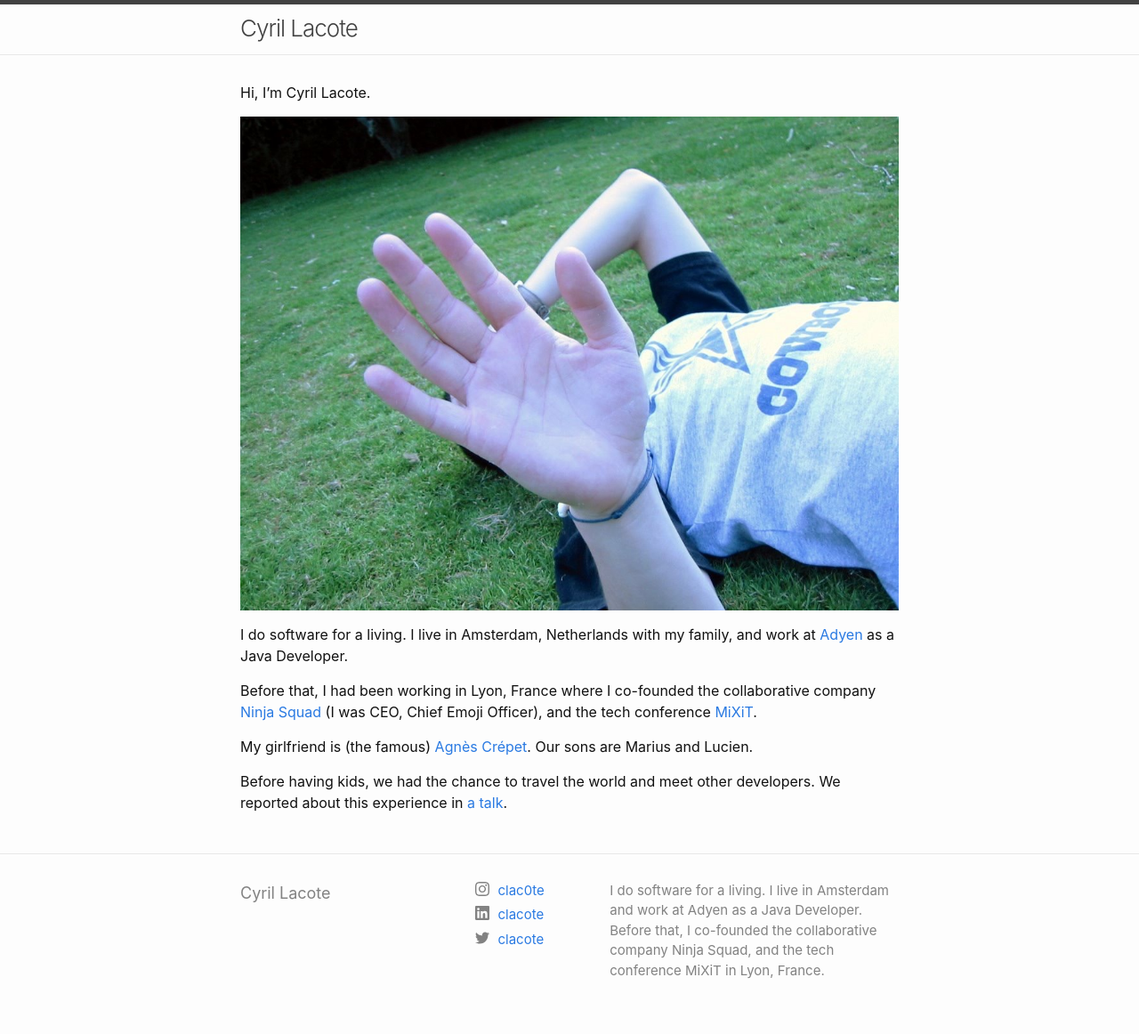
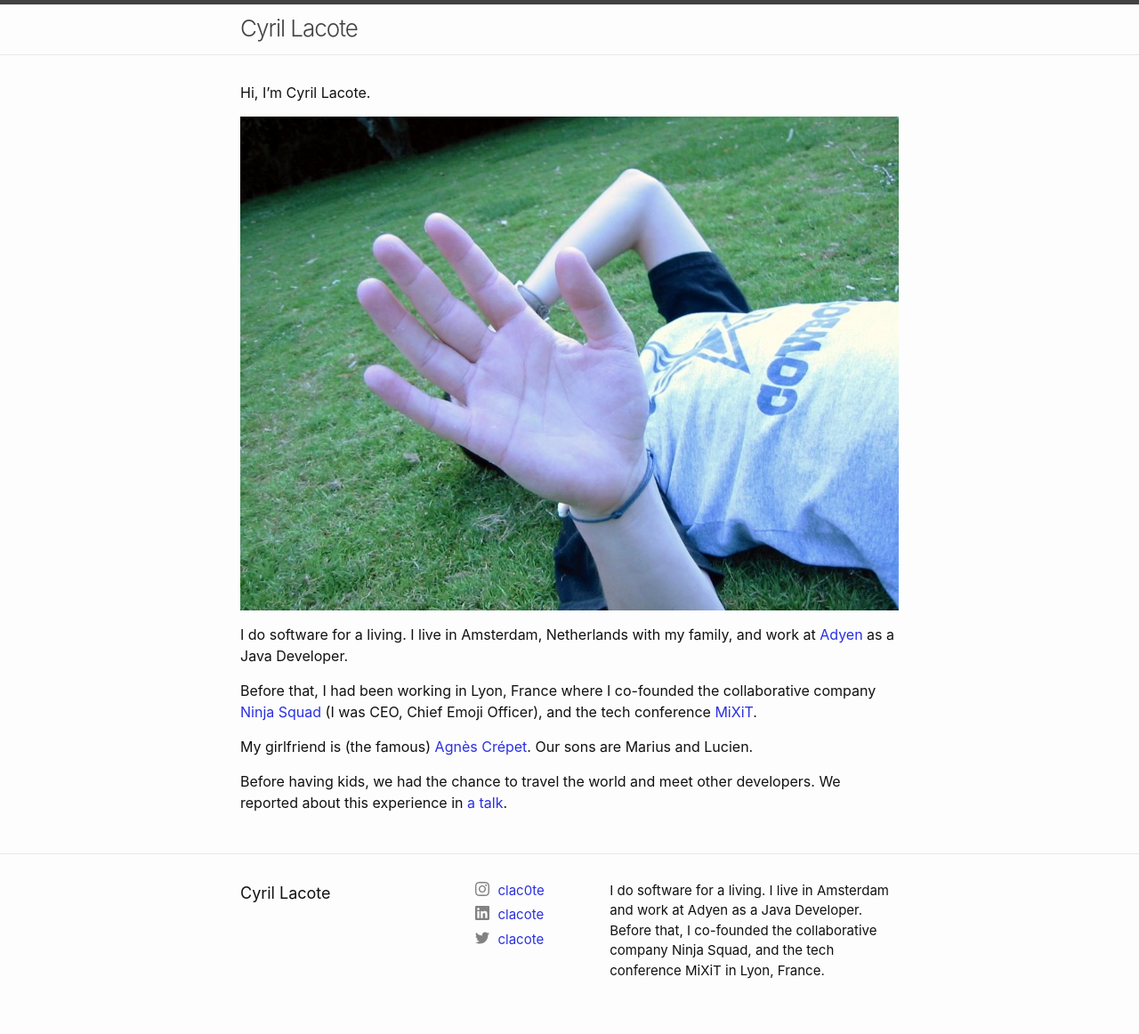
Before and after one commit to clacote/clacote-website, a Jekyll site: the page built from index.md, in a window 1280 px wide. Shown: the whole page at 89% size. Built offline with Jekyll 4.4.1, drawn with Linux system fonts in a browser that asks for light colours.

Commit message:
Improve accessibility (darker texts)

```diff
--- a/_sass/minima.scss
+++ b/_sass/minima.scss
@@ -12,7 +12,7 @@ $spacing-unit:     30px !default;
 
 $text-color:       #111 !default;
 $background-color: #fdfdfd !default;
-$brand-color:      #2a7ae2 !default;
+$brand-color:      #2a30e2 !default;
 
 $grey-color:       #828282 !default;
 $grey-color-light: lighten($grey-color, 40%) !default;
--- a/_sass/minima/_layout.scss
+++ b/_sass/minima/_layout.scss
@@ -123,7 +123,6 @@
 
 .footer-col-wrapper {
   @include relative-font-size(0.9375);
-  color: $grey-color;
   margin-left: -$spacing-unit / 2;
   @extend %clearfix;
 }
```
